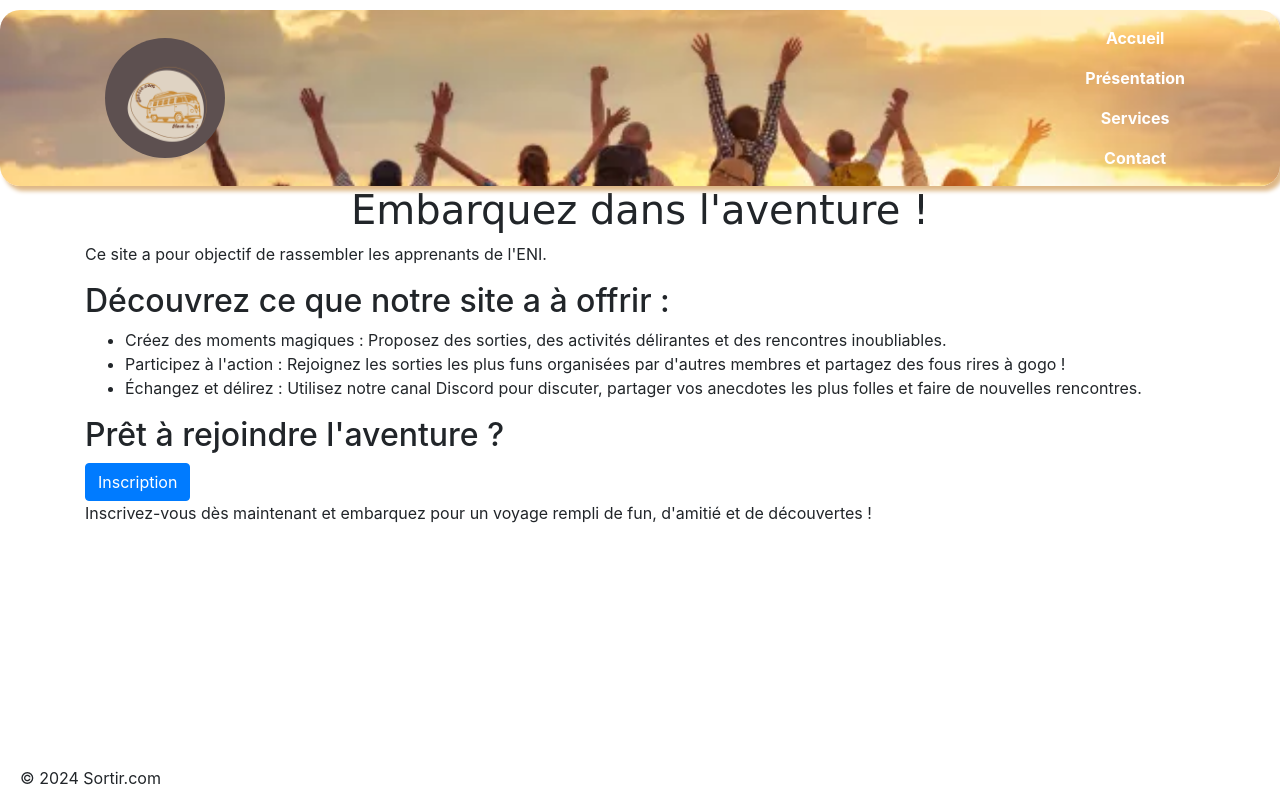
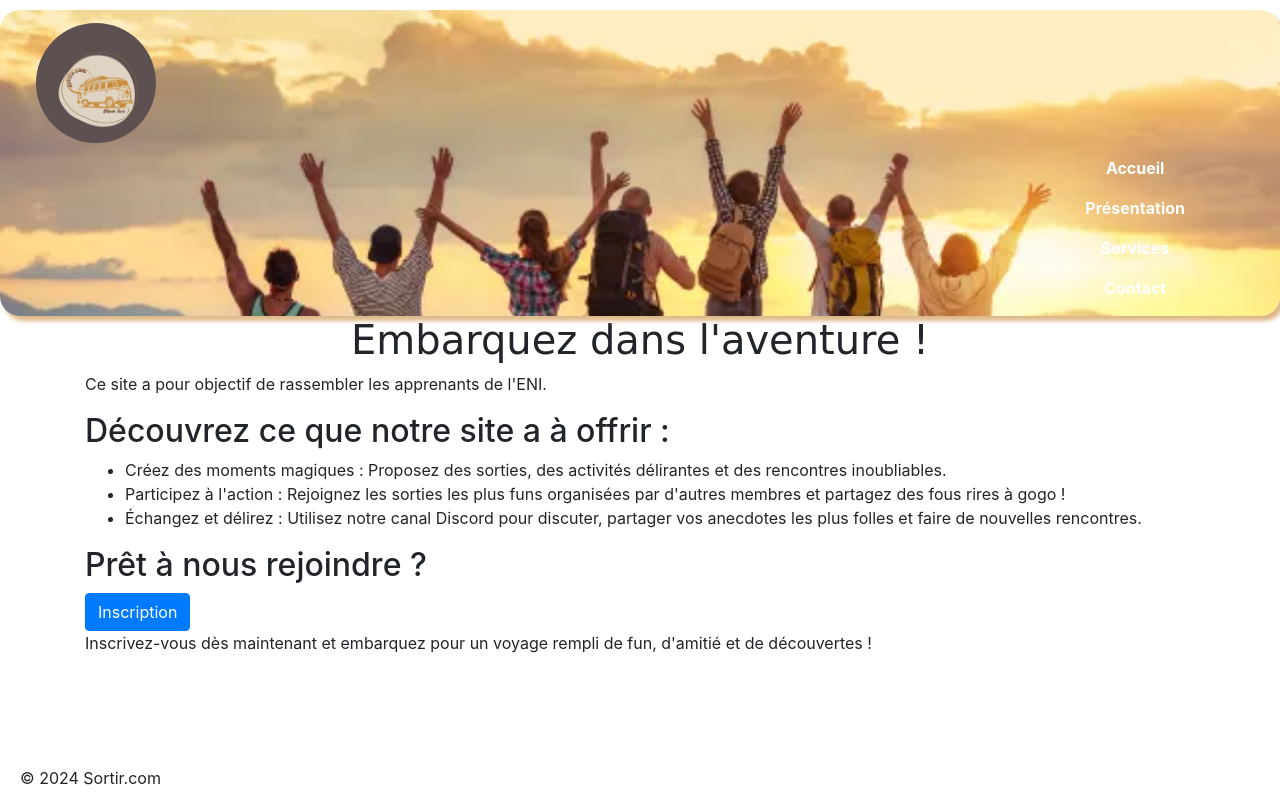
Before and after one commit to Heldeb/sortir.com, a Symfony app: template templates/presentation/index.html.twig in a window 1280 px wide. Run offline with Twig, Linux system fonts and the light colour scheme; the template is opened without the code that fills it, so the values that code supplies are empty; some libraries are stand-ins or nearby versions.

Commit message:
test front

```diff
--- a/templates/base.html.twig
+++ b/templates/base.html.twig
@@ -10,8 +10,8 @@
 <body>
 <header>
     <nav class="navbar">
+        <a href="{{ path('main_home') }}" class="navbar-brand"><img src="{{ asset('Sortie.com Have fun !.png') }}" alt="Logo"></a>
         <div class="container">
-            <a href="{{ path('main_home') }}" class="navbar-brand"><img src="{{ asset('Sortie.com Have fun !.png') }}" alt="Logo"></a>
             <ul class="navbar-nav ml-auto">
                 <li class="nav-item"><a href="{{ path('main_home') }}" class="nav-link">Accueil</a></li>
                 <li class="nav-item"><a href="{{ path('presentation') }}" class="nav-link">Présentation</a></li>
--- a/templates/presentation/index.html.twig
+++ b/templates/presentation/index.html.twig
@@ -3,7 +3,6 @@
 {% block title %}Présentation du site de sorties entre élèves de l'ENI{% endblock %}
 
 {% block stylesheets %}
-
     <link rel="stylesheet" href="{{ asset('css/presentation.css') }}">
 {% endblock %}
 
@@ -19,7 +18,7 @@
             <li>Échangez et délirez : Utilisez notre canal Discord pour discuter, partager vos anecdotes les plus folles et faire de nouvelles rencontres.</li>
         </ul>
 
-        <h2>Prêt à rejoindre l'aventure ?</h2>
+        <h2>Prêt à nous rejoindre ?</h2>
         <a href="{{ path('presentation') }}" class="btn btn-primary">Inscription</a>
         <p>Inscrivez-vous dès maintenant et embarquez pour un voyage rempli de fun, d'amitié et de découvertes !</p>
     </div>
```
